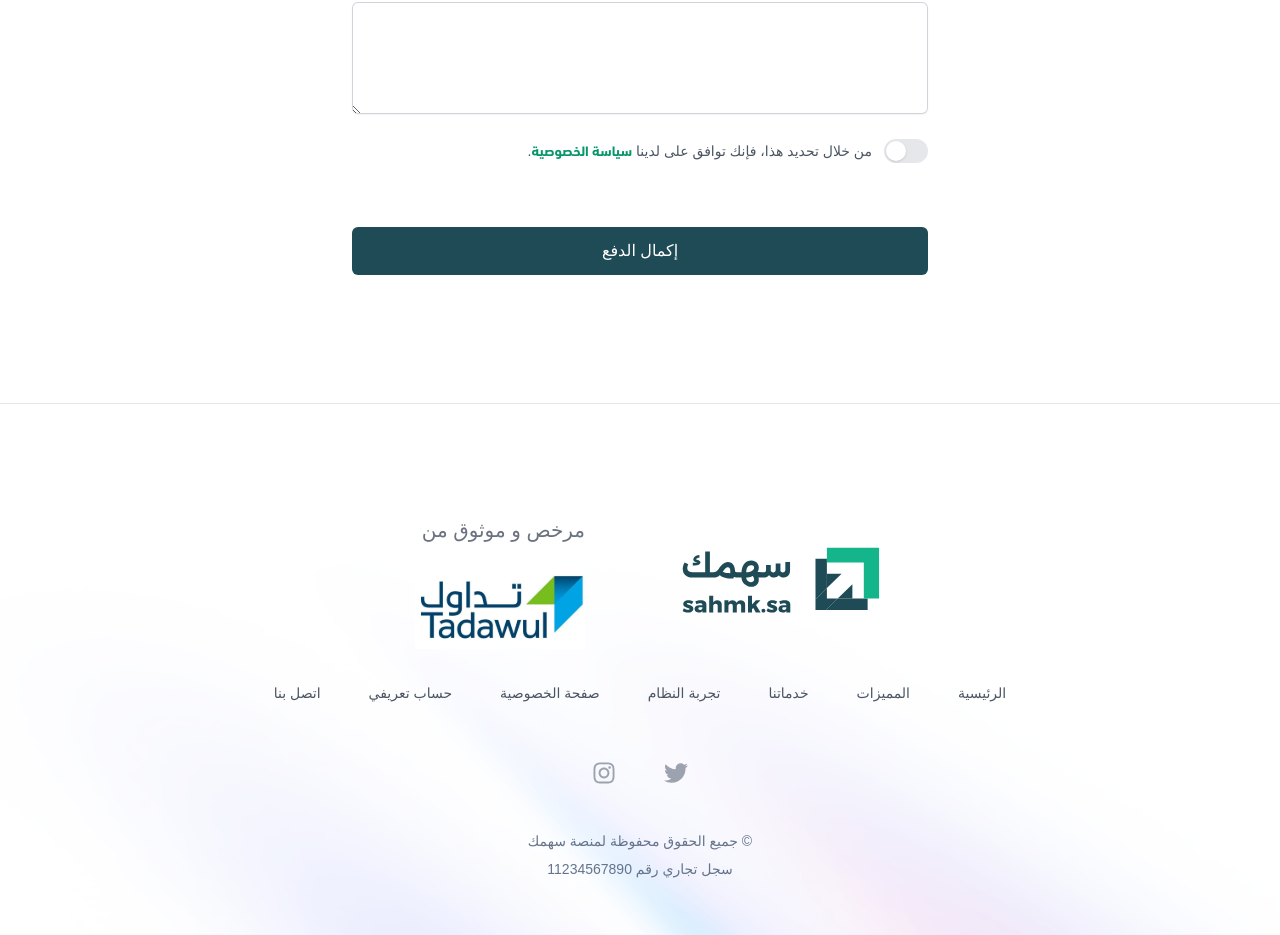
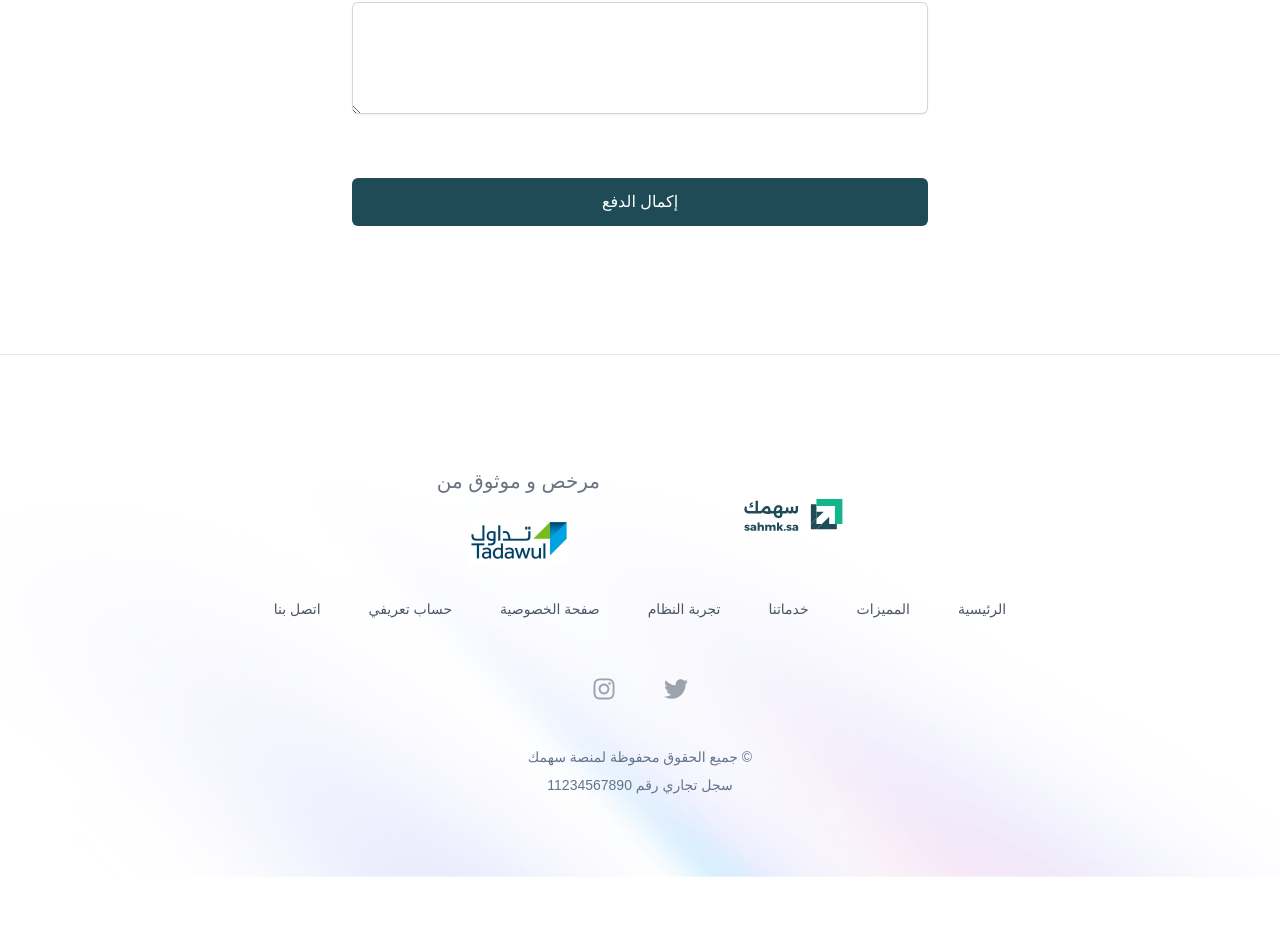
Before and after one commit to ObaidOIS/obaid_test_sahmk_frontend, a Next.js app: page /contactus in a window 1280 px wide. Shown: the part 778-1713 px from the top of the page. After the commit the page ends 1655 px from the top, so only its background shows below. Built offline with nearby package versions, Linux system fonts and the light colour scheme; a web font is replaced by a local one.

Commit message:
some bug fixes

```diff
--- a/src/components/layouts/Footer/index.js
+++ b/src/components/layouts/Footer/index.js
@@ -49,7 +49,8 @@ const Footer = () => {
             <Link href="#">
             <Image
               src="/assets/logos/logo.svg"
-              width={200} height={200}
+              width={100}
+              height={100}
               className=" cursor-pointer"
               alt="img"
             />
@@ -58,7 +59,9 @@ const Footer = () => {
             <p className="text-gray-500 sm:text-xl">مرخص و موثوق من</p>
             <Link href="#" className="flex justify-center mt-5">
             <Image src="/assets/images/tadawul.svg"
-             width={170} height={170} className="cursor-pointer" alt="img" />
+             width={100}
+             height={100}
+             className="cursor-pointer" alt="img" />
             </Link>
           </div>
           </div>
--- a/src/components/sections/ContactUsForm/index.js
+++ b/src/components/sections/ContactUsForm/index.js
@@ -90,21 +90,6 @@ const ContactUsForm = () => {
             <div className="sm:col-span-2">
               <TextAreaUI label="رسالة" name="message" />
             </div>
-            <div className="sm:col-span-2">
-              <SwitchUI
-                handleSwitch={handleSwitchPolicy}
-                isChecked={agreed}
-                label={
-                  <span className="text-sm leading-6 mr-3 text-gray-600">
-                    من خلال تحديد هذا، فإنك توافق على لدينا{" "}
-                    <a href="/privacypolicy" target="_blank" className="font-semibold text-primaryColor">
-                      سياسة الخصوصية
-                    </a>
-                    .
-                  </span>
-                }
-              />
-            </div>
           </div>
           <div className="mt-10">
             <PrimaryButton
--- a/src/components/sections/FeatureSection/index.js
+++ b/src/components/sections/FeatureSection/index.js
@@ -77,7 +77,7 @@ const FeatureSection = () => {
           <div className="-mx-4 absolute lg:w-[500px] lg:top-8 lg:right-[700px] lg:overflow-x-auto pb-4 sm:mx-0 overflow-visible sm:pb-0 lg:col-span-5">
             <div className="relative z-10 flex space-y-0 px-4 sm:mx-auto sm:px-0 lg:mx-0 lg:block ">
               <div className="lg:hidden flex justify-center mx-auto w-screen lg:mt-20 ">
-                <div className="flex items-center md:!w-[750px] overflow-x-scroll justify-center bg-white/10 sm:rounded-t-xl border border-b-0">
+                <div className="flex items-center md:!w-[750px] overflow-x-scroll justify-center bg-white/10 sm:rounded-t-xl">
                   <ul className="mx-auto flex w-full gap-6 relative px-4 py-4 overflow-x-scroll">
                     {Features.map((item, index) => {
                       return (
@@ -105,7 +105,7 @@ const FeatureSection = () => {
                             : "opacity-0 invisible"
                         }`}
                       >
-                        <div className="bg-white/10 rounded-b-xl border border-t-0 p-5 h-36 my-3 text-right ">
+                        <div className="bg-white/10 rounded-b-xl p-5 h-36 my-3 text-right ">
                           {item.desc}
                         </div>
                       </div>
--- a/src/components/sections/HeroSection/index.js
+++ b/src/components/sections/HeroSection/index.js
@@ -47,15 +47,13 @@ const HeroSection = () => {
             الأسهم وسيعطيك إجابات دقيقة بإمكانك مع نظام سهمك الذكي الاستفسار
             بشكل سهل وسريع عبر الواتساب عن الأسهم وسيعطيك إجابات دقيقة
           </div>
-          <div className="sm:flex gap-y-2 justify-center mt-4 gap-x-4">
+          <div className="flex gap-y-2 justify-center mt-4 gap-x-4">
             <div onClick={handleOpenWhatsapp}>
             <OutlineButton button="جرب الخدمة"  icon={<Image src="/assets/icons/play-icon.svg" width={12} height={12} className="mr-5 whitespace-nowrap" alt="img" />}/>
             </div>
-            <div className="sm:mt-0 mt-4">
             <Link href="/auth/register">
             <PrimaryButton button="شهر مجانا" buttonStyle="py-2.5 shadow-lg" icon={<Image src="/assets/icons/right-icon.svg" width={16} height={16} className="mr-5  whitespace-nowrap" alt="img" />}/>
             </Link>
-            </div>
           </div>
           <div className="mx-auto my-20">
             <p className="text-gray-500 text-xl">مرخص و موثوق من</p>
--- a/src/components/sections/OtpModal/index.js
+++ b/src/components/sections/OtpModal/index.js
@@ -69,7 +69,7 @@ const OtpModal = ({
         setOtpId(response.result.id);
 
         setSuccessAlert(true);
-        setSuccessMessage("The OTP is send successfully");
+        setSuccessMessage("تم ارسال الرمز إلى جوالك بنجاح");
       }
     };
 
@@ -186,6 +186,7 @@ const OtpModal = ({
             }
             id={`code-${index + 1}`}
             buttonStyle="text-center"
+            inputmode="numeric"
           />
         ))}
       </div>
--- a/src/components/sections/RegisterForm/index.js
+++ b/src/components/sections/RegisterForm/index.js
@@ -351,7 +351,7 @@ const RegisterForm = () => {
     } else {
       // Handle the case when userData is incomplete
       // For example, set an error message and display it
-      setErrorMessage("Please complete all required fields.");
+      setErrorMessage("يرجى تعبئة كامل البيانات");
       setErrorAlert(true);
     }
   };
--- a/src/components/widgets/DropdownUI/index.js
+++ b/src/components/widgets/DropdownUI/index.js
@@ -9,7 +9,7 @@ const DropdownUI = ({title, dataList, isOpen, handleMenuItemClick, handleToggleD
         <button
           type="button"
           onClick={handleToggleDropdown}
-          className={`inline-flex w-full items-center justify-center gap-1 rounded-md bg-white px-3 py-2 text-sm text-gray-900 shadow-sm ring-1 ring-inset ring-gray-300 hover:bg-gray-50`}
+          className={`inline-flex w-full items-center justify-center gap-1 rounded-md bg-white px-3 py-1.5 text-sm text-gray-900 shadow-sm ring-1  ring-gray-300 hover:bg-gray-50`}
           id="menu-button"
           aria-expanded={isOpen}
           aria-haspopup="true"
--- a/src/components/widgets/PricingCard/index.js
+++ b/src/components/widgets/PricingCard/index.js
@@ -66,7 +66,7 @@ const PricingCard = ({ tier, frequencies, frequency, setFrequency }) => {
           {tier.features[frequency.value].map((item, index) => (
             <li key={index} className="flex gap-x-3">
               <CheckIcon
-                className="h-6 w-5 flex-none text-primaryColor"
+                className={`${item.isAvaiable == true ? "text-primaryColor" : "text-mediumGreyColor" } h-6 w-5 flex-none`}
                 aria-hidden="true"
               />
               <p className={`${item.isAvaiable == true ? "text-darkColor" : "text-mediumGreyColor"}`}>
```
Also changed, not shown: src/components/sections/ProfileFooter/index.js (line endings or trailing spaces).
